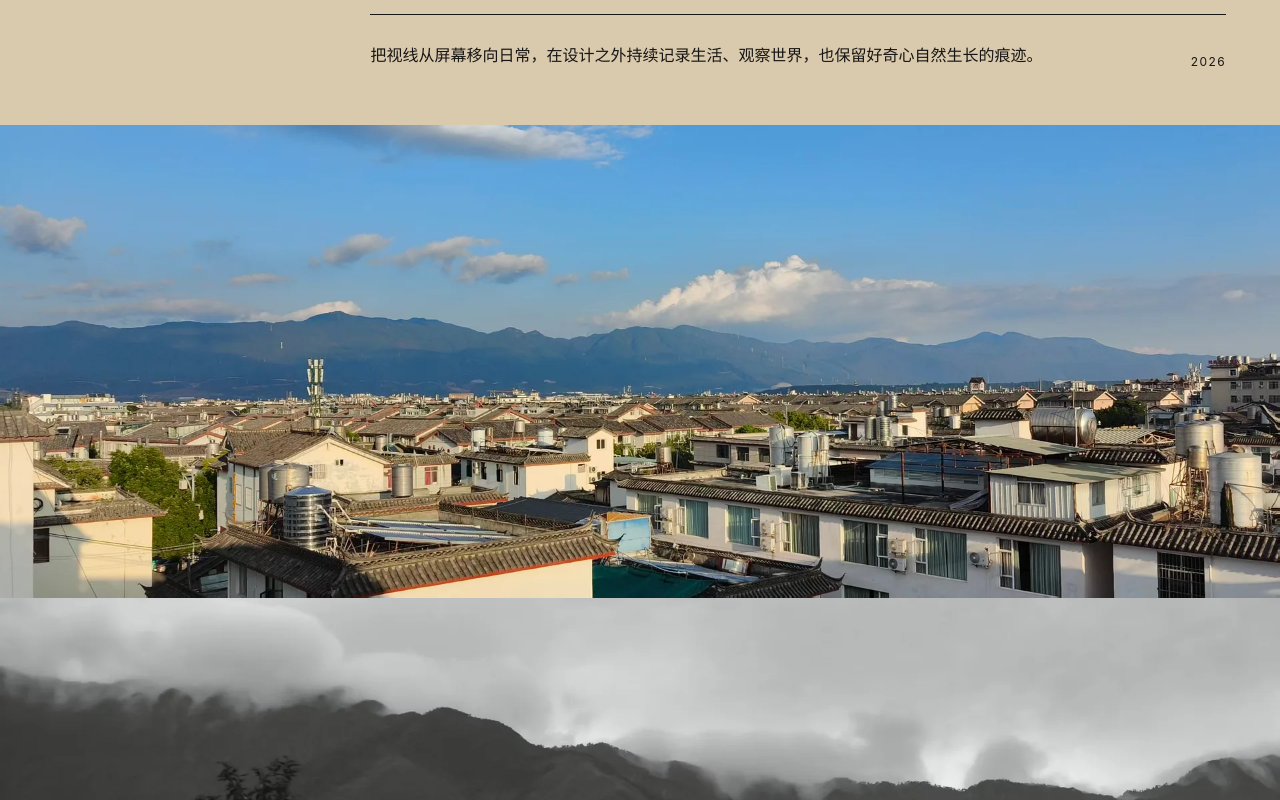
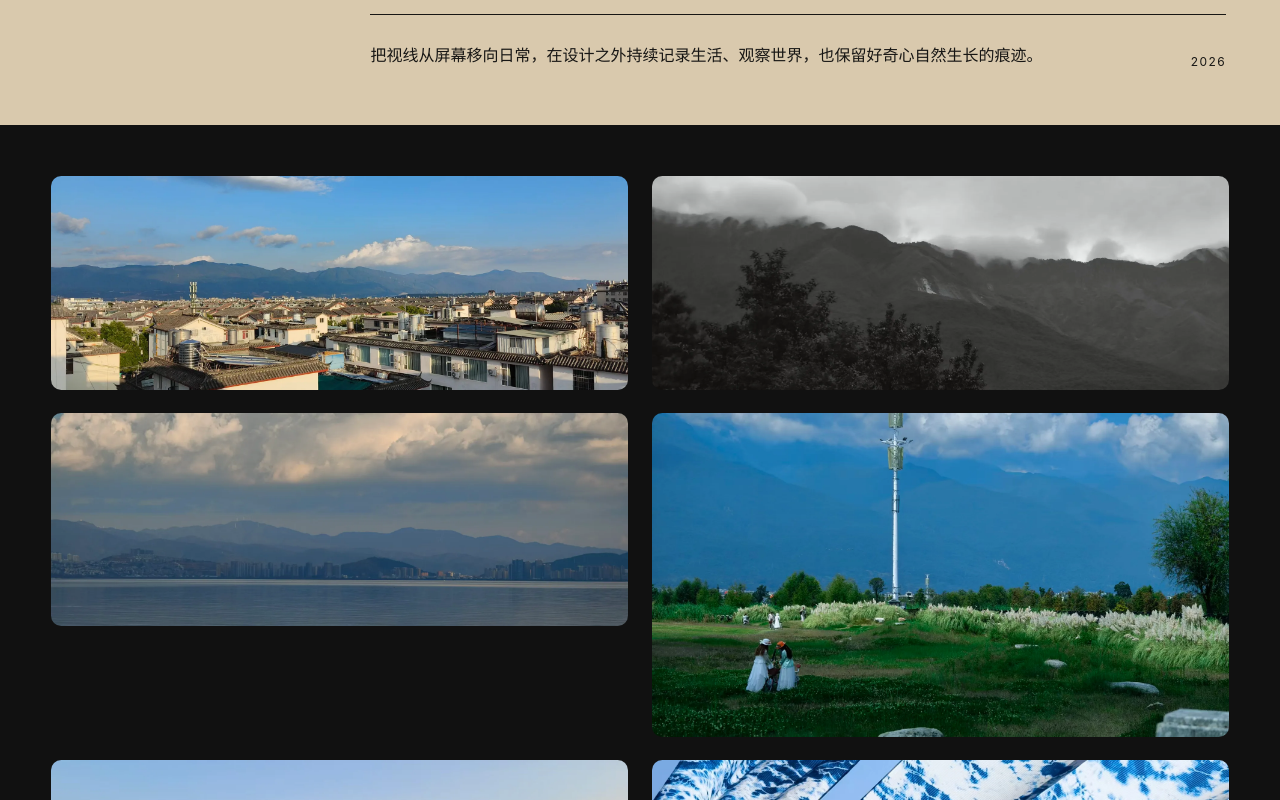
Before and after one commit to chensiyuan0804-chen/vercel, a Next.js app: page /work/beyond-design in a window 1280 px wide. Shown: the part 560-1360 px from the top of the page. Built offline with nearby package versions, Linux system fonts and the light colour scheme.

Commit message:
Refine practice media playback and layout

```diff
--- a/app/project-media-v7.css
+++ b/app/project-media-v7.css
@@ -95,3 +95,25 @@
     padding-inline: 16px;
   }
 }
+
+.case-images-compact {
+  display: grid;
+  grid-template-columns: repeat(2, minmax(0, 1fr));
+  align-items: start;
+  gap: clamp(14px, 1.8vw, 28px);
+  padding: clamp(24px, 4vw, 64px);
+}
+
+.case-images-compact img {
+  display: block;
+  width: 100%;
+  border-radius: clamp(8px, 0.8vw, 14px);
+  background: #191a19;
+}
+
+@media (max-width: 720px) {
+  .case-images-compact {
+    grid-template-columns: 1fr;
+    padding: 16px;
+  }
+}
--- a/app/work/[slug]/page.tsx
+++ b/app/work/[slug]/page.tsx
@@ -72,7 +72,9 @@ export default async function ProjectPage({ params }: ProjectPageProps) {
           />
         ))}
 
-        {project.detailImages?.map((src, index) => (
+        {project.detailImages?.length ? (
+          <div className="case-images-compact">
+            {project.detailImages.map((src, index) => (
               <img
                 key={src}
                 src={src}
@@ -82,13 +84,15 @@ export default async function ProjectPage({ params }: ProjectPageProps) {
                 decoding={index < 2 ? "sync" : "async"}
               />
             ))}
+          </div>
+        ) : null}
       </section>
 
       {project.videos?.length ? (
         <section className="case-videos" aria-label={`${project.title} motion works`}>
           {project.videos.map((video) => (
             <figure className="case-video" key={video.src}>
-              <video controls playsInline preload="metadata" aria-label={`${video.label} motion work`}>
+              <video autoPlay loop muted playsInline preload="auto" aria-label={`${video.label} motion work`}>
                 <source src={video.src} type="video/mp4" />
                 Video playback is not supported by this browser.
               </video>
```
Also changed, not shown: 1 other file (tests, documents, lock files or other folders). Lines whose indentation alone changed are shown as unchanged.
